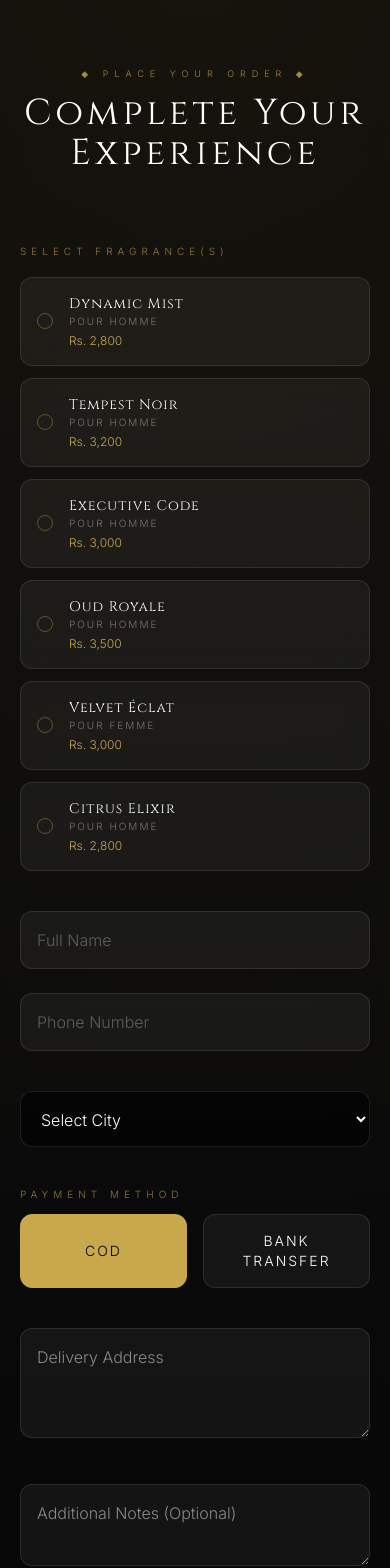
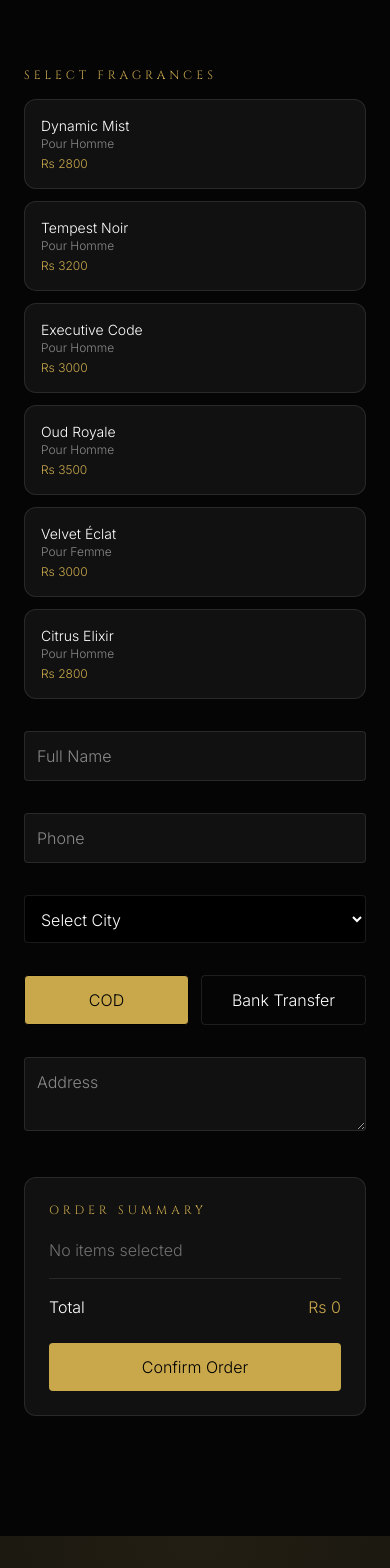
Before and after one commit to salarmehfooz/cmscents, a React (Vite) app: page / in a window 390 px wide. Shown: the part 7840-9408 px from the top of the page. Built offline with nearby package versions, Linux system fonts and the light colour scheme.

Commit message:
Order selection fix

```diff
--- a/src/components/OrderSection.jsx
+++ b/src/components/OrderSection.jsx
@@ -3,8 +3,6 @@ import { motion } from "motion/react";
 import { PRODS, CITIES, SHEET_URL } from "../constants";
 
 export const OrderSection = ({ cart, setCart, onSuccess, showToast }) => {
-  const pickedIds = new Set(cart.map((item) => item.id));
-
   const [formData, setFormData] = useState({
     name: "",
     phone: "",
@@ -17,8 +15,10 @@ export const OrderSection = ({ cart, setCart, onSuccess, showToast }) => {
 
   const [loading, setLoading] = useState(false);
 
+  const pickedIds = new Set(cart.map((item) => item.id));
+
   /* ---------------- PRODUCT TOGGLE ---------------- */
-  const onToggleProduct = (product) => {
+  const toggleProduct = (product) => {
     const exists = cart.find((item) => item.id === product.id);
 
     if (exists) {
@@ -29,7 +29,7 @@ export const OrderSection = ({ cart, setCart, onSuccess, showToast }) => {
   };
 
   /* ---------------- QUANTITY ---------------- */
-  const onIncreaseQty = (id) => {
+  const increaseQty = (id) => {
     setCart((prev) =>
       prev.map((item) =>
         item.id === id ? { ...item, qty: (item.qty || 1) + 1 } : item,
@@ -37,16 +37,11 @@ export const OrderSection = ({ cart, setCart, onSuccess, showToast }) => {
     );
   };
 
-  const onDecreaseQty = (id) => {
+  const decreaseQty = (id) => {
     setCart((prev) =>
       prev
         .map((item) =>
-          item.id === id
-            ? {
-                ...item,
-                qty: Math.max(1, (item.qty || 1) - 1),
-              }
-            : item,
+          item.id === id ? { ...item, qty: (item.qty || 1) - 1 } : item,
         )
         .filter((item) => item.qty > 0),
     );
@@ -83,18 +78,14 @@ export const OrderSection = ({ cart, setCart, onSuccess, showToast }) => {
       timestamp: new Date().toLocaleString("en-PK", {
         timeZone: "Asia/Karachi",
       }),
-
       name: formData.name,
       phone: formData.phone,
       city: cityValue,
       address: formData.address,
-
       products: selectedProducts
         .map((p) => `${p.name} (x${p.qty || 1})`)
         .join(", "),
-
       total: `Rs. ${totalAmount.toLocaleString()}`,
-
       payment: formData.payment,
       note: formData.note || "—",
     };
@@ -111,8 +102,6 @@ export const OrderSection = ({ cart, setCart, onSuccess, showToast }) => {
         });
       }
 
-      onSuccess();
-
       setCart([]);
 
       setFormData({
@@ -121,11 +110,13 @@ export const OrderSection = ({ cart, setCart, onSuccess, showToast }) => {
         city: "",
         cityOther: "",
         address: "",
-        payment: "",
+        payment: "COD",
         note: "",
       });
-    } catch (e) {
-      console.error(e);
+
+      onSuccess();
+    } catch (err) {
+      console.error(err);
       showToast("Something went wrong. Please try again.");
     } finally {
       setLoading(false);
@@ -133,130 +124,68 @@ export const OrderSection = ({ cart, setCart, onSuccess, showToast }) => {
   };
 
   return (
-    <section
-      id="order"
-      className="bg-gradient-to-b from-[#070707] via-[#0b0b0b] to-[#050505] py-[120px] relative overflow-hidden"
-    >
-      {/* ambiance */}
-      <div className="absolute inset-0 bg-noise opacity-[0.04] pointer-events-none"></div>
-
-      <div className="absolute inset-0 bg-[radial-gradient(circle_at_top,rgba(201,168,76,0.08),transparent_60%)]"></div>
-
-      <div className="max-w-[1380px] mx-auto px-5 md:px-[60px] relative z-10">
-        {/* HEADER */}
-        <div className="text-center mb-16">
-          <p className="sec-eyebrow text-gold/80 tracking-[6px]">
-            ◆ Place Your Order ◆
-          </p>
-
-          <h2 className="sec-title text-white mt-3">
-            Complete Your Experience
-          </h2>
-        </div>
-
-        <div className="grid grid-cols-1 lg:grid-cols-[1.1fr_0.9fr] gap-12">
+    <section className="bg-[#050505] py-[120px] text-white">
+      <div className="max-w-[1200px] mx-auto px-6 grid lg:grid-cols-2 gap-10">
         {/* LEFT */}
-          <motion.div
-            initial={{ opacity: 0, x: -40 }}
-            whileInView={{ opacity: 1, x: 0 }}
-            viewport={{ once: true }}
-            className="space-y-10"
-          >
+        <div className="space-y-8">
           {/* PRODUCTS */}
           <div>
-              <label className="text-[10px] tracking-[5px] uppercase text-gold/70">
-                Select Fragrance(s)
-              </label>
+            <h3 className="text-gold text-xs tracking-[4px] uppercase mb-4">
+              Select Fragrances
+            </h3>
 
-              <div className="grid grid-cols-1 sm:grid-cols-2 gap-3 mt-4">
+            <div className="grid sm:grid-cols-2 gap-3">
               {PRODS.map((p) => (
                 <div
                   key={p.id}
-                    onClick={() => onToggleProduct(p)}
-                    className={`group cursor-pointer p-4 rounded-xl border transition-all backdrop-blur-md ${
+                  onClick={() => toggleProduct(p)}
+                  className={`p-4 rounded-xl border cursor-pointer transition ${
                     pickedIds.has(p.id)
-                        ? "bg-white/10 border-gold/40 shadow-[0_0_25px_rgba(201,168,76,0.12)]"
-                        : "bg-white/5 border-white/10 hover:border-gold/30"
+                      ? "border-gold bg-white/10"
+                      : "border-white/10 bg-white/5"
                   }`}
                 >
-                    <div className="flex items-center gap-4">
-                      <div
-                        className={`w-4 h-4 rounded-full border flex items-center justify-center ${
-                          pickedIds.has(p.id)
-                            ? "bg-gold border-gold"
-                            : "border-gold/40"
-                        }`}
-                      >
-                        {pickedIds.has(p.id) && (
-                          <div className="w-1.5 h-1.5 bg-black rounded-full" />
-                        )}
-                      </div>
-
-                      <div>
-                        <div className="font-display text-white text-sm tracking-[1px]">
-                          {p.name}
-                        </div>
-
-                        <div className="text-[10px] text-white/40 uppercase tracking-[2px]">
-                          {p.sub}
-                        </div>
-
-                        <div className="text-gold text-xs mt-1">
-                          Rs. {p.price.toLocaleString()}
-                        </div>
-                      </div>
-                    </div>
+                  <p className="text-sm">{p.name}</p>
+                  <p className="text-xs text-white/50">{p.sub}</p>
+                  <p className="text-gold text-xs mt-1">Rs {p.price}</p>
                 </div>
               ))}
             </div>
           </div>
 
           {/* FORM */}
-            <div className="grid grid-cols-1 sm:grid-cols-2 gap-6">
-              {["name", "phone"].map((field) => (
           <input
-                  key={field}
-                  type="text"
-                  value={formData[field]}
+            placeholder="Full Name"
+            value={formData.name}
+            onChange={(e) => setFormData({ ...formData, name: e.target.value })}
+            className="w-full p-3 bg-white/5 border border-white/10 rounded"
+          />
+
+          <input
+            placeholder="Phone"
+            value={formData.phone}
             onChange={(e) =>
-                    setFormData({
-                      ...formData,
-                      [field]: e.target.value,
-                    })
+              setFormData({ ...formData, phone: e.target.value })
             }
-                  placeholder={field === "name" ? "Full Name" : "Phone Number"}
-                  className="bg-white/5 border border-white/10 text-white p-4 rounded-xl outline-none focus:border-gold/40 focus:bg-white/10 placeholder:text-white/30"
+            className="w-full p-3 bg-white/5 border border-white/10 rounded"
           />
-              ))}
-            </div>
 
           {/* CITY */}
-            <div className="grid grid-cols-1 sm:grid-cols-2 gap-6">
           <select
             value={formData.city}
-                onChange={(e) =>
-                  setFormData({
-                    ...formData,
-                    city: e.target.value,
-                  })
-                }
-                className="bg-black/60 border border-white/10 text-white p-4 rounded-xl focus:border-gold/40 outline-none"
+            onChange={(e) => setFormData({ ...formData, city: e.target.value })}
+            className="w-full p-3 bg-black border border-white/10 rounded"
           >
             <option value="">Select City</option>
-
             {CITIES.map((c) => (
-                  <option key={c} value={c} className="text-black">
-                    {c}
-                  </option>
+              <option key={c}>{c}</option>
             ))}
-
-                <option value="Other" className="text-black">
-                  Other
-                </option>
+            <option value="Other">Other</option>
           </select>
 
           {formData.city === "Other" && (
             <input
+              placeholder="Enter City"
               value={formData.cityOther}
               onChange={(e) =>
                 setFormData({
@@ -264,43 +193,29 @@ export const OrderSection = ({ cart, setCart, onSuccess, showToast }) => {
                   cityOther: e.target.value,
                 })
               }
-                  placeholder="Enter City"
-                  className="bg-white/5 border border-white/10 text-white p-4 rounded-xl focus:border-gold/40 outline-none"
+              className="w-full p-3 bg-white/5 border border-white/10 rounded"
             />
           )}
-            </div>
 
           {/* PAYMENT */}
-            <div>
-              <label className="text-[10px] tracking-[5px] uppercase text-gold/70 block mb-3">
-                Payment Method
-              </label>
-
-              <div className="grid grid-cols-2 gap-4">
-                {["COD", "Bank Transfer"].map((method) => (
+          <div className="grid grid-cols-2 gap-3">
+            {["COD", "Bank Transfer"].map((m) => (
               <button
-                    type="button"
-                    key={method}
-                    onClick={() =>
-                      setFormData({
-                        ...formData,
-                        payment: method,
-                      })
-                    }
-                    className={`p-4 rounded-xl border text-sm uppercase tracking-[2px] transition ${
-                      formData.payment === method
-                        ? "bg-gold text-black border-gold"
-                        : "bg-white/5 text-white border-white/10 hover:border-gold/30"
+                key={m}
+                onClick={() => setFormData({ ...formData, payment: m })}
+                className={`p-3 border rounded ${
+                  formData.payment === m
+                    ? "bg-gold text-black"
+                    : "border-white/10"
                 }`}
               >
-                    {method}
+                {m}
               </button>
             ))}
           </div>
-            </div>
 
-            {/* ADDRESS */}
           <textarea
+            placeholder="Address"
             value={formData.address}
             onChange={(e) =>
               setFormData({
@@ -308,70 +223,44 @@ export const OrderSection = ({ cart, setCart, onSuccess, showToast }) => {
                 address: e.target.value,
               })
             }
-              placeholder="Delivery Address"
-              className="w-full bg-white/5 border border-white/10 text-white p-4 rounded-xl min-h-[110px] focus:border-gold/40 outline-none"
+            className="w-full p-3 bg-white/5 border border-white/10 rounded"
           />
-
-            {/* NOTE */}
-            <textarea
-              value={formData.note}
-              onChange={(e) =>
-                setFormData({
-                  ...formData,
-                  note: e.target.value,
-                })
-              }
-              placeholder="Additional Notes (Optional)"
-              className="w-full bg-white/5 border border-white/10 text-white p-4 rounded-xl min-h-[80px] focus:border-gold/40 outline-none"
-            />
-          </motion.div>
+        </div>
 
         {/* RIGHT */}
-          <motion.div
-            initial={{ opacity: 0, x: 40 }}
-            whileInView={{ opacity: 1, x: 0 }}
-            viewport={{ once: true }}
-            className="sticky top-[120px] h-fit"
-          >
-            <div className="p-8 rounded-2xl border border-gold/15 bg-white/5 backdrop-blur-md">
-              <h3 className="text-gold text-[11px] tracking-[5px] uppercase mb-8">
+        <div className="bg-white/5 border border-white/10 p-6 rounded-xl h-fit sticky top-10">
+          <h3 className="text-gold uppercase text-xs tracking-[4px] mb-5">
             Order Summary
           </h3>
 
-              <div className="space-y-5 mb-8">
-                {selectedProducts.length === 0 ? (
-                  <p className="text-white/40 italic text-sm">
-                    No fragrances selected
-                  </p>
+          {cart.length === 0 ? (
+            <p className="text-white/40">No items selected</p>
           ) : (
-                  selectedProducts.map((p) => (
+            cart.map((p) => (
               <div
                 key={p.id}
-                      className="flex items-center justify-between gap-4"
+                className="flex justify-between items-center mb-4"
               >
                 <div>
-                        <p className="text-white/80 text-sm">{p.name}</p>
-
-                        <p className="text-gold text-xs mt-1">
-                          Rs. {(p.price * (p.qty || 1)).toLocaleString()}
+                  <p>{p.name}</p>
+                  <p className="text-xs text-white/50">
+                    Rs {(p.price * (p.qty || 1)).toLocaleString()}
                   </p>
                 </div>
 
-                      <div className="flex items-center gap-3">
+                <div className="flex items-center gap-2">
                   <button
-                          onClick={() => onDecreaseQty(p.id)}
-                          className="w-8 h-8 rounded-full bg-white/10 text-white hover:bg-gold hover:text-black transition"
+                    onClick={() => decreaseQty(p.id)}
+                    className="w-7 h-7 bg-white/10 rounded"
                   >
                     -
                   </button>
 
-                        <span className="text-white min-w-[20px] text-center">
-                          {p.qty || 1}
-                        </span>
+                  <span>{p.qty || 1}</span>
 
                   <button
-                          onClick={() => onIncreaseQty(p.id)}
-                          className="w-8 h-8 rounded-full bg-white/10 text-white hover:bg-gold hover:text-black transition"
+                    onClick={() => increaseQty(p.id)}
+                    className="w-7 h-7 bg-white/10 rounded"
                   >
                     +
                   </button>
@@ -379,31 +268,19 @@ export const OrderSection = ({ cart, setCart, onSuccess, showToast }) => {
               </div>
             ))
           )}
-              </div>
 
-              <div className="border-t border-white/10 pt-6 flex justify-between items-center">
-                <span className="text-white/60 uppercase text-xs tracking-[3px]">
-                  Total
-                </span>
-
-                <span className="text-2xl text-gold font-display">
-                  Rs. {totalAmount.toLocaleString()}
-                </span>
+          <div className="border-t border-white/10 mt-4 pt-4 flex justify-between">
+            <span>Total</span>
+            <span className="text-gold">Rs {totalAmount.toLocaleString()}</span>
           </div>
 
           <button
             onClick={handleSubmit}
-                disabled={loading || selectedProducts.length === 0}
-                className="w-full mt-8 bg-gold text-black py-4 rounded-full uppercase tracking-[3px] text-sm hover:scale-[1.02] transition disabled:opacity-40"
+            disabled={loading || cart.length === 0}
+            className="w-full mt-6 bg-gold text-black p-3 rounded"
           >
             {loading ? "Processing..." : "Confirm Order"}
           </button>
-
-              <p className="text-center text-[10px] text-white/30 mt-5 tracking-[2px] uppercase">
-                Secure checkout · Premium fragrance delivery
-              </p>
-            </div>
-          </motion.div>
         </div>
       </div>
     </section>
```
Lines whose indentation alone changed are shown as unchanged.
